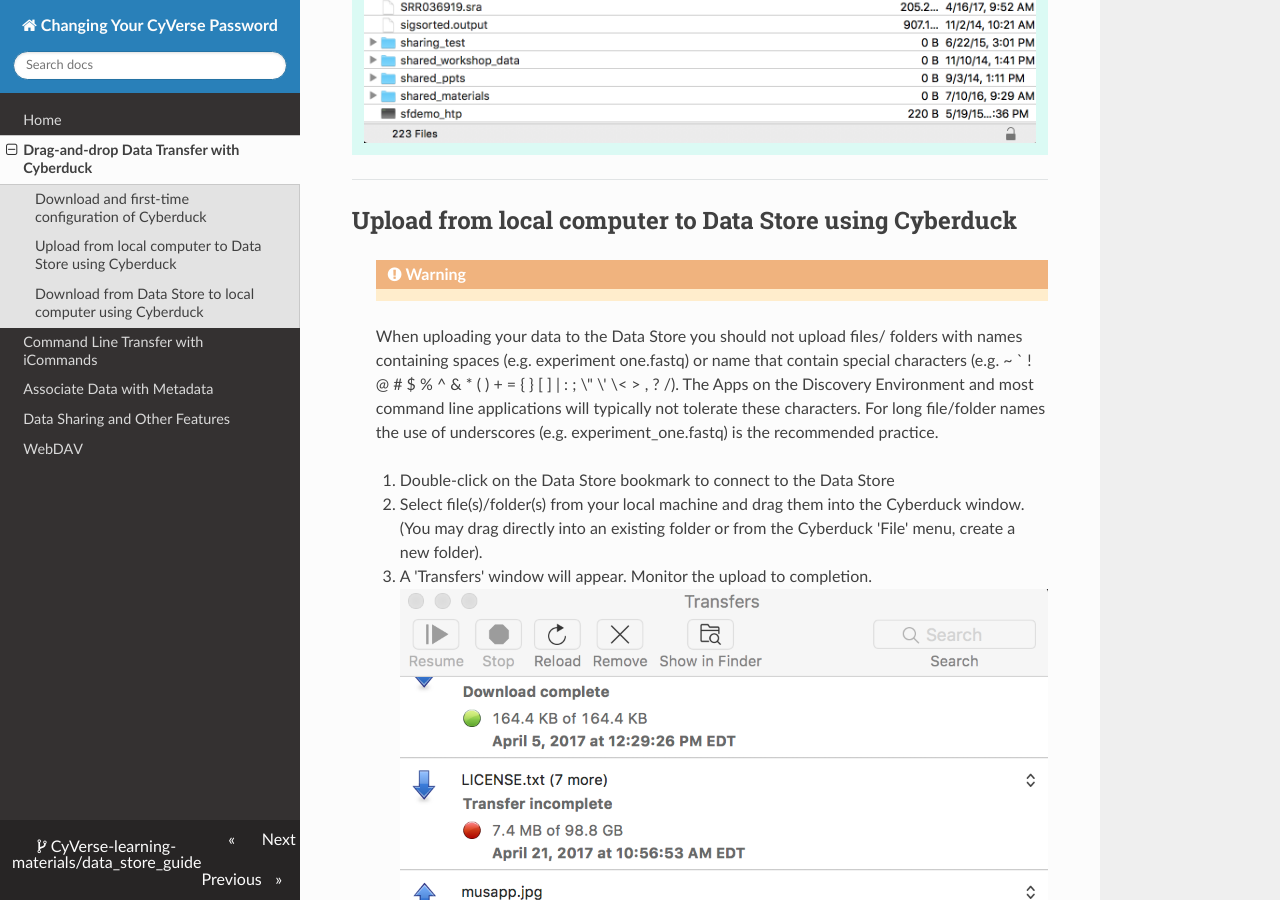
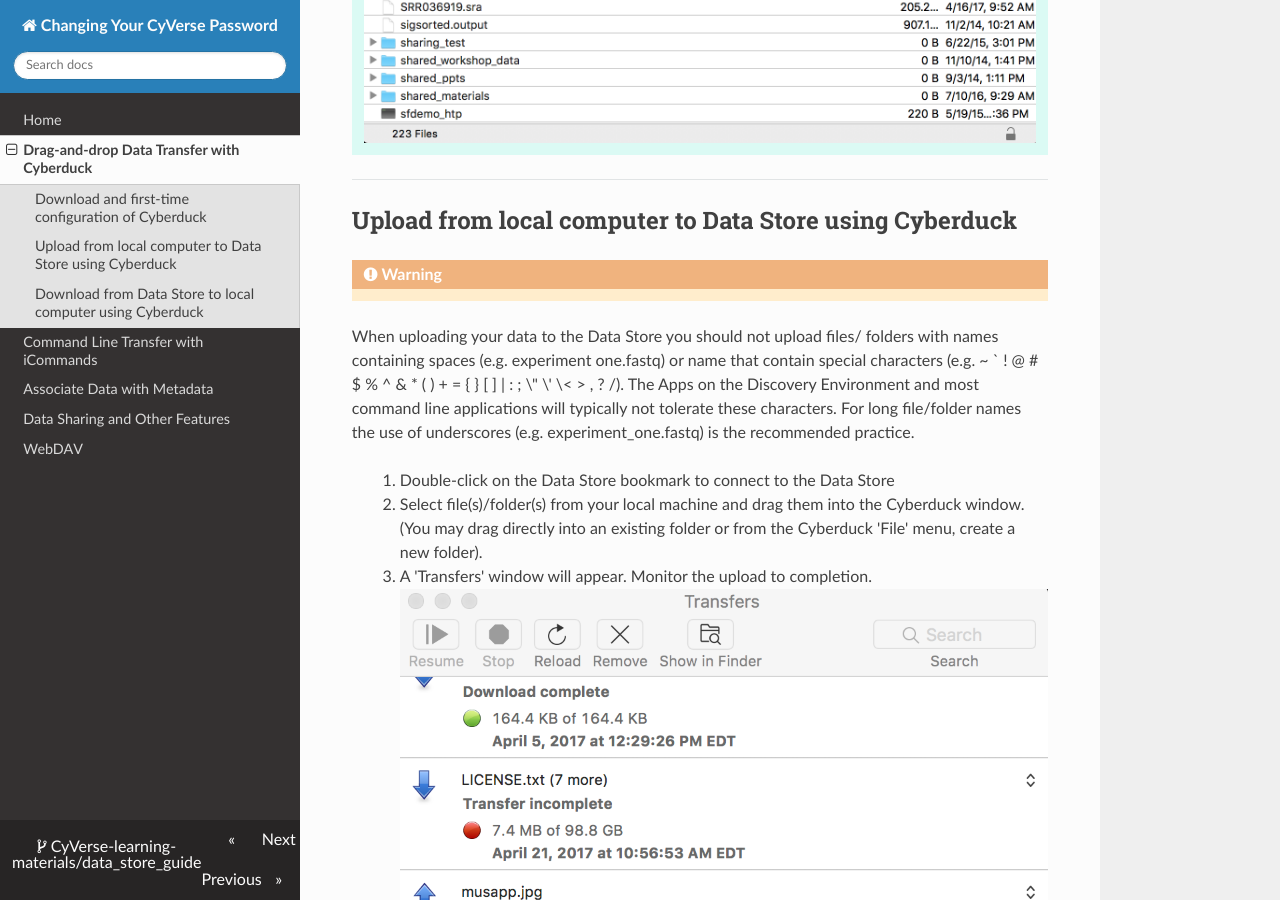
Before and after one commit to CyVerse-learning-materials/data_store_guide, an MkDocs documentation site: the page built from docs/step1.md, in a window 1280 px wide and 900 px high, scrolled down 2057 px. Built offline with MkDocs 1.6.1, drawn with Linux system fonts in a browser that asks for light colours; nearby versions of some CDN libraries.

Commit message:
formatting, material

```diff
--- a/docs/step1.md
+++ b/docs/step1.md
@@ -44,16 +44,16 @@
 
 ## Upload from local computer to Data Store using Cyberduck
 
-> !!! Warning
->
->   When uploading your data to the Data Store you should not upload
->   files/ folders with names containing spaces (e.g. experiment
->   one.fastq) or name that contain special characters (e.g. \~ \` ! @ \#
->   \$ % \^ & \* ( ) + = { } \[ \] \| : ; \" \' \< \> , ? /). The Apps on
->   the Discovery Environment and most command line applications will
->   typically not tolerate these characters. For long file/folder names
->   the use of underscores (e.g. experiment_one.fastq) is the recommended
->   practice.
+!!! Warning
+
+   When uploading your data to the Data Store you should not upload
+   files/ folders with names containing spaces (e.g. experiment
+   one.fastq) or name that contain special characters (e.g. \~ \` ! @ \#
+   \$ % \^ & \* ( ) + = { } \[ \] \| : ; \" \' \< \> , ? /). The Apps on
+   the Discovery Environment and most command line applications will
+   typically not tolerate these characters. For long file/folder names
+   the use of underscores (e.g. experiment_one.fastq) is the recommended
+   practice.
 >
 >
 > 1.  Double-click on the Data Store bookmark to connect to the Data
```
